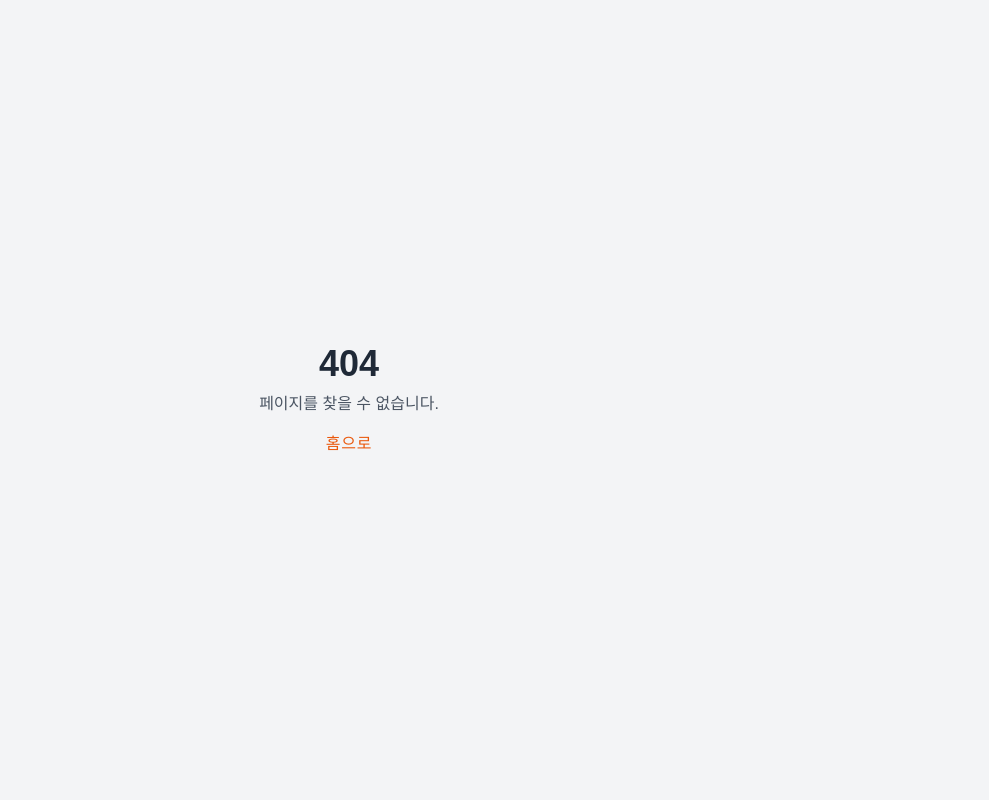
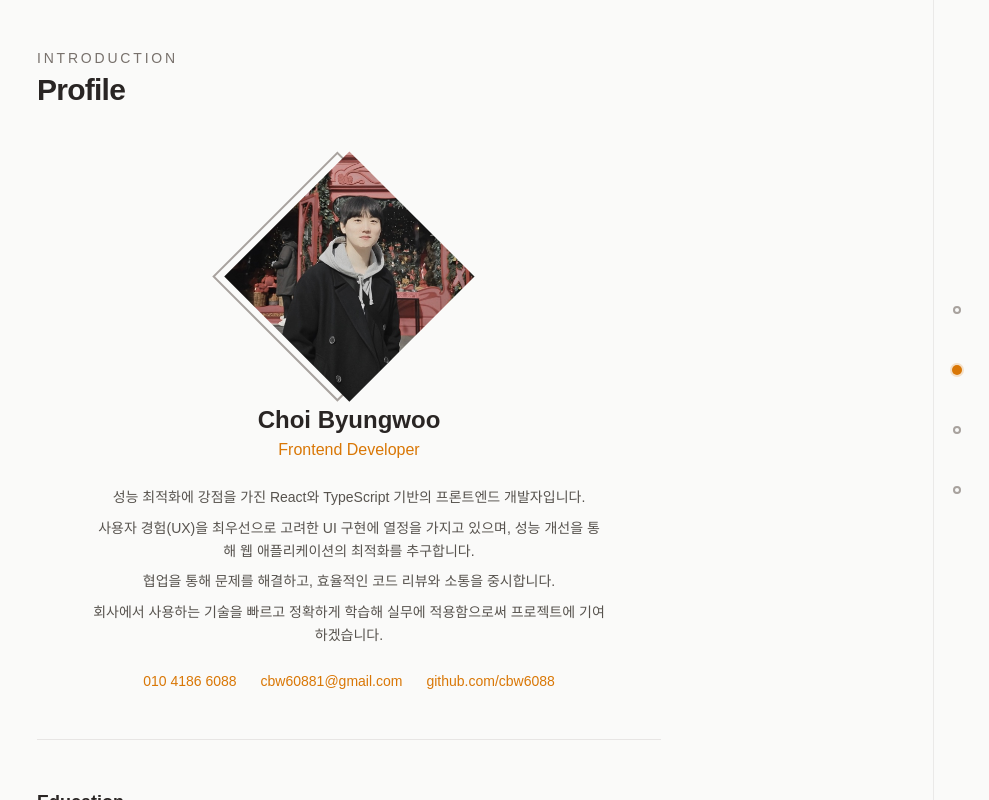
Before and after one commit to cbw6088/Portfolio, a Next.js app in the folder portfolio/: page /introduction_test in a window 1280 px wide. Before the commit this address had no page. Shown: the whole page, without its empty margins (291-1280 px from the left). Built offline with nearby package versions, Linux system fonts and the light colour scheme.

Commit message:
fix/Introduction 페이지 리뉴얼 테스트

```diff
--- /dev/null
+++ b/portfolio/src/app/introduction_test/components/IntroEducation.tsx
@@ -0,0 +1,22 @@
+"use client";
+
+import { INTRO_EDUCATION } from "../constants";
+
+export default function IntroEducation() {
+  return (
+    <section className="py-12 border-b border-stone-200">
+      <h2 className="font-semibold text-lg text-stone-800 mb-4">Education</h2>
+      <ul className="space-y-4">
+        {INTRO_EDUCATION.map((item, i) => (
+          <li key={i} className="grid grid-cols-1 sm:grid-cols-[auto_1fr] gap-x-6 gap-y-1 text-sm">
+            <span className="text-stone-500 sm:text-right">{item.period}</span>
+            <div>
+              <span className="font-medium text-stone-800">{item.name}</span>
+              <span className="text-stone-600"> {item.detail}</span>
+            </div>
+          </li>
+        ))}
+      </ul>
+    </section>
+  );
+}
--- /dev/null
+++ b/portfolio/src/app/introduction_test/components/IntroExperience.tsx
@@ -0,0 +1,22 @@
+"use client";
+
+import { INTRO_EXPERIENCES } from "../constants";
+
+export default function IntroExperience() {
+  return (
+    <section className="py-12 border-b border-stone-200">
+      <h2 className="font-semibold text-lg text-stone-800 mb-4">Experience</h2>
+      <ul className="space-y-4">
+        {INTRO_EXPERIENCES.map((item, i) => (
+          <li key={i} className="grid grid-cols-1 sm:grid-cols-[auto_1fr] gap-x-6 gap-y-1 text-sm">
+            <span className="text-stone-500 sm:text-right">{item.period}</span>
+            <div>
+              <span className="font-medium text-stone-800">{item.name}</span>
+              <span className="text-stone-600"> {item.detail}</span>
+            </div>
+          </li>
+        ))}
+      </ul>
+    </section>
+  );
+}
--- /dev/null
+++ b/portfolio/src/app/introduction_test/components/IntroProfile.tsx
@@ -0,0 +1,72 @@
+"use client";
+
+import Image from "next/image";
+import MyImage from "@/styles/images/me.png";
+import {
+  INTRO_NAME,
+  INTRO_ROLE,
+  INTRO_DESCRIPTION,
+  INTRO_CONTACTS,
+} from "../constants";
+
+export default function IntroProfile() {
+  return (
+    <section className="pt-8 pb-12 border-b border-stone-200">
+      <div className="flex flex-col items-center">
+        <div className="relative w-40 h-40 sm:w-48 sm:h-48 md:w-52 md:h-52 flex items-center justify-center">
+          {/* 테두리만 있는 사각형 - z축 뒤, 사진과 동일 높이·약간 좌측 */}
+          <div
+            className="absolute w-[85%] h-[85%] border-2 border-stone-400 bg-transparent pointer-events-none rotate-45 z-0"
+            style={{ left: "2%", top: "7.5%", aspectRatio: "1" }}
+          />
+          {/* 사진: 다이아몬드(45도 회전한 사각형), 앞에 배치 */}
+          <div
+            className="absolute w-[85%] h-[85%] left-[7.5%] top-[7.5%] overflow-hidden rotate-45 z-10"
+            style={{ aspectRatio: "1" }}
+          >
+            <div
+              className="w-full h-full -rotate-45 scale-150"
+              style={{ aspectRatio: "1" }}
+            >
+              <Image
+                className="w-full h-full object-cover"
+                src={MyImage}
+                alt={INTRO_NAME}
+                width={320}
+                height={320}
+                placeholder="blur"
+                priority
+              />
+            </div>
+          </div>
+        </div>
+        <h1 className="mt-6 font-semibold text-xl sm:text-2xl text-stone-800">
+          {INTRO_NAME}
+        </h1>
+        <p className="text-amber-600 text-sm sm:text-base font-medium mt-0.5">
+          {INTRO_ROLE}
+        </p>
+        <div className="mt-6 space-y-2 max-w-lg text-center">
+          {INTRO_DESCRIPTION.map((line, i) => (
+            <p key={i} className="text-stone-600 text-sm leading-relaxed">
+              {line}
+            </p>
+          ))}
+        </div>
+        <div className="mt-6 flex flex-wrap justify-center gap-x-6 gap-y-2 text-sm">
+          {INTRO_CONTACTS.map(({ label, href }) => (
+            <a
+              key={href}
+              href={href}
+              target={href.startsWith("http") ? "_blank" : undefined}
+              rel={href.startsWith("http") ? "noopener noreferrer" : undefined}
+              className="text-amber-600 hover:text-amber-700 hover:underline underline-offset-2"
+            >
+              {label}
+            </a>
+          ))}
+        </div>
+      </div>
+    </section>
+  );
+}
--- /dev/null
+++ b/portfolio/src/app/introduction_test/components/IntroStacks.tsx
@@ -0,0 +1,21 @@
+"use client";
+
+import { INTRO_STACK_BADGES } from "../constants";
+
+export default function IntroStacks() {
+  return (
+    <section className="py-12">
+      <h2 className="font-semibold text-lg text-stone-800 mb-4">Stacks</h2>
+      <div className="flex flex-wrap gap-2 justify-center sm:justify-start">
+        {INTRO_STACK_BADGES.map((src, i) => (
+          <img
+            key={i}
+            src={src}
+            alt=""
+            className="h-6 sm:h-7"
+          />
+        ))}
+      </div>
+    </section>
+  );
+}
--- /dev/null
+++ b/portfolio/src/app/introduction_test/components/index.ts
@@ -0,0 +1,4 @@
+export { default as IntroProfile } from "./IntroProfile";
+export { default as IntroEducation } from "./IntroEducation";
+export { default as IntroExperience } from "./IntroExperience";
+export { default as IntroStacks } from "./IntroStacks";
--- /dev/null
+++ b/portfolio/src/app/introduction_test/constants.ts
@@ -0,0 +1,41 @@
+export const INTRO_NAME = "Choi Byungwoo";
+export const INTRO_ROLE = "Frontend Developer";
+
+export const INTRO_DESCRIPTION = [
+  "성능 최적화에 강점을 가진 React와 TypeScript 기반의 프론트엔드 개발자입니다.",
+  "사용자 경험(UX)을 최우선으로 고려한 UI 구현에 열정을 가지고 있으며, 성능 개선을 통해 웹 애플리케이션의 최적화를 추구합니다.",
+  "협업을 통해 문제를 해결하고, 효율적인 코드 리뷰와 소통을 중시합니다.",
+  "회사에서 사용하는 기술을 빠르고 정확하게 학습해 실무에 적용함으로써 프로젝트에 기여하겠습니다.",
+];
+
+export const INTRO_CONTACTS = [
+  { label: "010 4186 6088", href: "tel:01041866088", icon: "phone" },
+  { label: "cbw60881@gmail.com", href: "mailto:cbw60881@gmail.com", icon: "mail" },
+  { label: "github.com/cbw6088", href: "https://github.com/cbw6088", icon: "git" },
+] as const;
+
+export const INTRO_EDUCATION = [
+  { period: "2011.02 - 2014.02 졸업", name: "성동공업고등학교", detail: "컴퓨터응용기계경영과" },
+  { period: "2017.02 - 2019.02 졸업", name: "학점은행제", detail: "실내디자인과" },
+  { period: "2022.02 - 2025.02 졸업예정", name: "세종대학교", detail: "컴퓨터공학과" },
+] as const;
+
+export const INTRO_EXPERIENCES = [
+  { period: "2023.01 - 2023.02 수료", name: "42Seoul", detail: "라피신9기" },
+] as const;
+
+export const INTRO_STACK_BADGES = [
+  "https://img.shields.io/badge/HTML-E34F26?style=for-the-badge&logo=html5&logoColor=white",
+  "https://img.shields.io/badge/CSS-1572B6?style=for-the-badge&logo=css3&logoColor=white",
+  "https://img.shields.io/badge/JavaScript-F7DF1E?style=for-the-badge&logo=javascript&logoColor=black",
+  "https://img.shields.io/badge/Flutter-02569B?style=for-the-badge&logo=flutter&logoColor=white",
+  "https://img.shields.io/badge/React-61DAFB?style=for-the-badge&logo=react&logoColor=black",
+  "https://img.shields.io/badge/ReactNative-61DAFB?style=for-the-badge&logo=react&logoColor=black",
+  "https://img.shields.io/badge/Next.js-000000?style=for-the-badge&logo=next.js&logoColor=white",
+  "https://img.shields.io/badge/Styled--Components-DB7093?style=for-the-badge&logo=styled-components&logoColor=white",
+  "https://img.shields.io/badge/TailwindCSS-06B6D4?style=for-the-badge&logo=tailwindcss&logoColor=white",
+  "https://img.shields.io/badge/Redux-764ABC?style=for-the-badge&logo=redux&logoColor=white",
+  "https://img.shields.io/badge/GitHub-181717?style=for-the-badge&logo=github&logoColor=white",
+  "https://img.shields.io/badge/Slack-4A154B?style=for-the-badge&logo=slack&logoColor=white",
+  "https://img.shields.io/badge/Notion-000000?style=for-the-badge&logo=notion&logoColor=white",
+];
--- /dev/null
+++ b/portfolio/src/app/introduction_test/page.tsx
@@ -0,0 +1,46 @@
+"use client";
+
+import { useEffect } from "react";
+import { useDispatch } from "react-redux";
+import { showBar } from "@/feature/bar/TopBarSlice";
+import SideButtonTest from "@/components/button/SideButtonTest";
+import TopBar from "@/components/bar/TopBar";
+import {
+  IntroProfile,
+  IntroEducation,
+  IntroExperience,
+  IntroStacks,
+} from "./components";
+
+export default function IntroductionTestPage() {
+  const dispatch = useDispatch();
+
+  useEffect(() => {
+    dispatch(showBar("Home"));
+  }, [dispatch]);
+
+  return (
+    <div className="h-screen max-h-[100dvh] overflow-hidden">
+      <div className="fixed inset-0 w-full bg-stone-50 text-stone-800 flex flex-col animate-fadeIn">
+        <main className="flex-1 min-h-0 overflow-y-auto">
+          <div className="max-w-2xl mx-auto px-6 py-8 sm:py-12">
+            <p className="text-sm tracking-[0.2em] uppercase text-stone-500 mb-1">
+              Introduction
+            </p>
+            <h1 className="font-semibold text-2xl sm:text-3xl text-stone-800 tracking-tight mb-8">
+              Profile
+            </h1>
+
+            <IntroProfile />
+            <IntroEducation />
+            <IntroExperience />
+            <IntroStacks />
+          </div>
+        </main>
+
+        <SideButtonTest />
+        <TopBar />
+      </div>
+    </div>
+  );
+}
--- a/portfolio/src/components/button/SideButtonTest.tsx
+++ b/portfolio/src/components/button/SideButtonTest.tsx
@@ -7,7 +7,7 @@ import { setCurrentPage } from "@/feature/button/SideButtonSlice";
 import { useRouter, usePathname } from "next/navigation";
 
 const pageLabels = ["Portfolio", "Introduction", "Project", "Study"];
-const pageRoutes = ["/", "/introduction", "/project", "/study"];
+const pageRoutes = ["/", "/introduction_test", "/project", "/study"];
 
 export default function SideButtonTest() {
   const router = useRouter();
@@ -42,7 +42,7 @@ export default function SideButtonTest() {
   useEffect(() => {
     const path = pathname ?? "";
     const routeIndex = pageRoutes.indexOf(path);
-    const index = routeIndex !== -1 ? routeIndex : path === "/home_test" ? 0 : -1;
+    const index = routeIndex !== -1 ? routeIndex : (path === "/home_test" ? 0 : path === "/introduction_test" ? 1 : -1);
     if (index !== -1) dispatch(setCurrentPage(index));
   }, [pathname, dispatch]);
 
```
